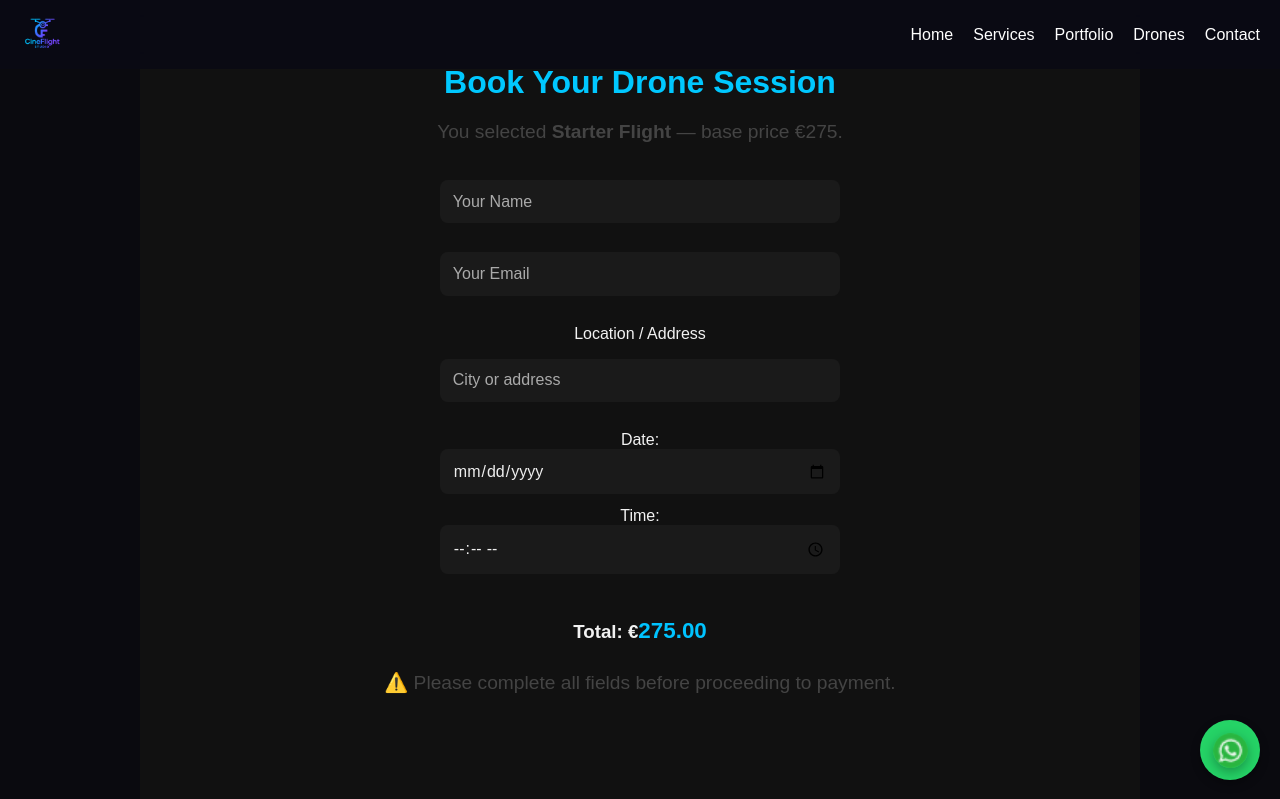
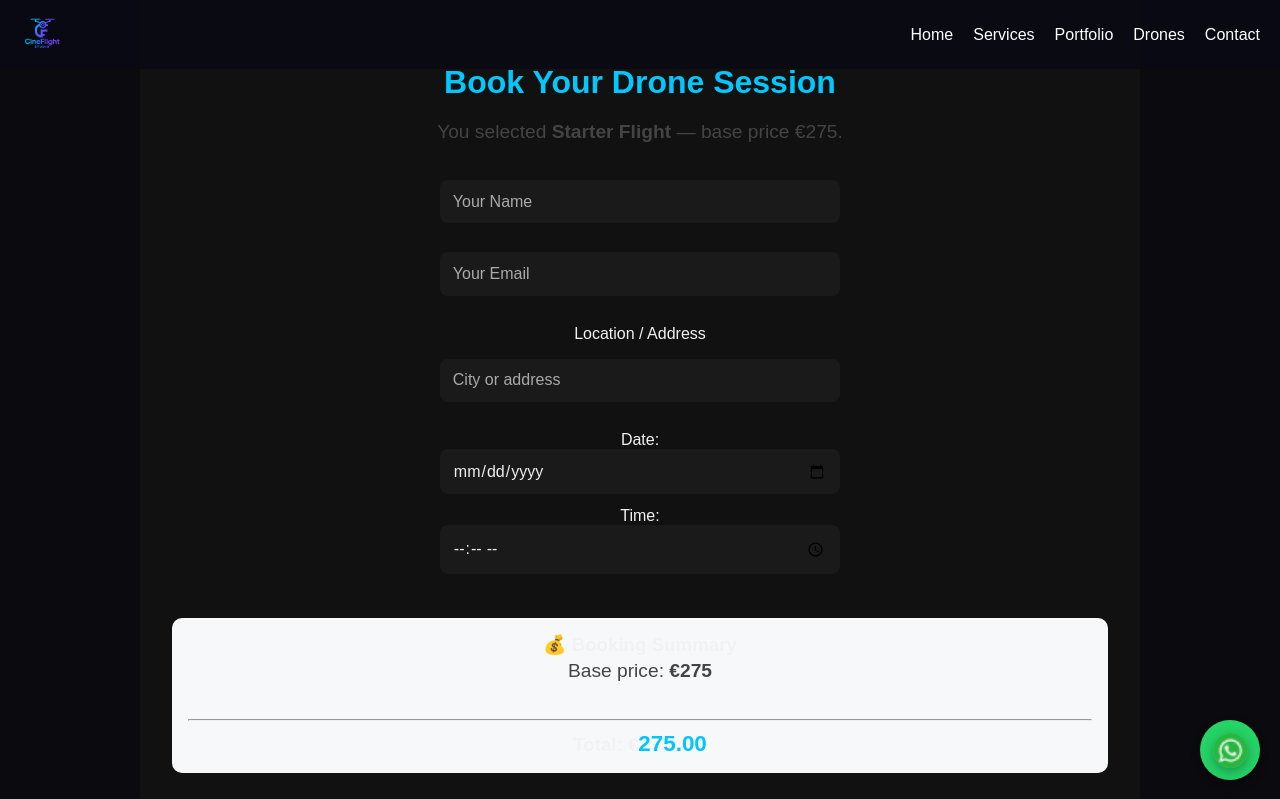
Before and after one commit to CineFlight-studio/cineflightstudio, a React (Vite) app: page /booking in a window 1280 px wide. Shown: the top 799 px of the page. Built offline with nearby package versions, Linux system fonts and the light colour scheme.

Commit message:
Updated booking page

```diff
--- a/src/pages/Booking.jsx
+++ b/src/pages/Booking.jsx
@@ -9,9 +9,10 @@ function Booking() {
 
   const packageName = query.get("package") || "Starter Flight"
   const priceFromQuery = query.get("price")
+  const travelFromQuery = parseFloat(query.get("travelKm")) || 0
   const summary = query.get("summary") ? JSON.parse(decodeURIComponent(query.get("summary"))) : null
 
-  // 🎯 base price table
+  // 🎯 Base price table
   const PACKAGE_PRICES = {
     "Starter Flight": 275,
     "Cinematic Premium": 650,
@@ -32,27 +33,29 @@ function Booking() {
     location: "",
   })
 
-  const [distanceKm, setDistanceKm] = useState(null)
+  const [distanceKm, setDistanceKm] = useState(travelFromQuery || null)
   const [travelFee, setTravelFee] = useState(0)
   const [totalPrice, setTotalPrice] = useState(PACKAGE_PRICES[packageName])
   const [canPay, setCanPay] = useState(false)
   const [paid, setPaid] = useState(false)
 
-  // validate form
+  // 🧩 Validate form before payment
   useEffect(() => {
     const { name, email, service, date, time, location } = formData
     const valid = name && email && service && date && time && location
     setCanPay(valid)
   }, [formData])
 
-  // recalc total when distance changes
+  // 💶 Recalculate total when distance changes
   useEffect(() => {
     const base = PACKAGE_PRICES[packageName]
-    const extra = distanceKm && distanceKm > INCLUDED_KM ? (distanceKm - INCLUDED_KM) * PRICE_PER_KM : 0
+    const km = distanceKm ? parseFloat(distanceKm) : 0
+    const extra = km > INCLUDED_KM ? (km - INCLUDED_KM) * PRICE_PER_KM : 0
     setTravelFee(extra)
     setTotalPrice((base + extra).toFixed(2))
   }, [distanceKm, packageName])
 
+  // 📍 Handle input change
   const handleChange = (e) => {
     const { name, value } = e.target
     setFormData((prev) => ({ ...prev, [name]: value }))
@@ -60,7 +63,7 @@ function Booking() {
 
   // 🌍 Get distance using Nominatim API
   const handleLocationBlur = async () => {
-    if (!formData.location) return
+    if (!formData.location || packageName === "Custom Project") return // Custom already includes travel
     try {
       const baseResp = await fetch(
         `https://nominatim.openstreetmap.org/search?format=json&q=${encodeURIComponent(BASE_LOCATION)}`
@@ -73,7 +76,7 @@ function Booking() {
       const [userData] = await userResp.json()
 
       if (baseData && userData) {
-        const R = 6371 // earth radius km
+        const R = 6371 // Earth radius (km)
         const dLat = ((userData.lat - baseData.lat) * Math.PI) / 180
         const dLon = ((userData.lon - baseData.lon) * Math.PI) / 180
         const a =
@@ -155,16 +158,29 @@ function Booking() {
             </div>
           </form>
 
-          {distanceKm && (
-            <p>
-              📍 Estimated distance: <strong>{distanceKm} km</strong> — travel fee €{travelFee.toFixed(2)}
-            </p>
-          )}
+          {/* PRICE SUMMARY */}
+          <div
+            className="price-summary"
+            style={{
+              marginTop: "1rem",
+              padding: "1rem",
+              borderRadius: "10px",
+              background: "#f6f8fa",
+            }}
+          >
+            <h3>💰 Booking Summary</h3>
+            <p>Base price: <strong>€{PACKAGE_PRICES[packageName]}</strong></p>
+            {distanceKm !== null && (
+              <>
+                <p>📍 Estimated distance: <strong>{distanceKm} km</strong></p>
+                <p>🚗 Travel fee: <strong>€{travelFee.toFixed(2)}</strong></p>
+              </>
+            )}
+            <hr style={{ margin: "10px 0" }} />
+            <h3>Total: €<span className="price-highlight">{totalPrice}</span></h3>
+          </div>
 
-          <h3 style={{ marginTop: "1rem" }}>
-            Total: €<span className="price-highlight">{totalPrice}</span>
-          </h3>
-
+          {/* PAYPAL */}
           <div style={{ marginTop: "1.5rem" }}>
             <PayPalScriptProvider
               options={{
@@ -175,8 +191,8 @@ function Booking() {
               <PayPalButtons
                 style={{ layout: "vertical" }}
                 disabled={!canPay}
-                createOrder={(data, actions) => {
-                  return actions.order.create({
+                createOrder={(data, actions) =>
+                  actions.order.create({
                     purchase_units: [
                       {
                         description: `CineFlight Studio - ${formData.service}`,
@@ -184,7 +200,7 @@ function Booking() {
                       },
                     ],
                   })
-                }}
+                }
                 onApprove={async (data, actions) => {
                   await actions.order.capture()
                   setPaid(true)
@@ -203,8 +219,10 @@ function Booking() {
         <div>
           <h3>✅ Payment Successful!</h3>
           <p>
-            Thank you, {formData.name}! Your booking for <strong>{formData.service}</strong> on{" "}
-            <strong>{formData.date}</strong> at <strong>{formData.time}</strong> is confirmed.
+            Thank you, {formData.name}! Your booking for{" "}
+            <strong>{formData.service}</strong> on{" "}
+            <strong>{formData.date}</strong> at{" "}
+            <strong>{formData.time}</strong> is confirmed.
           </p>
           <p>We’ll contact you soon to confirm travel details to {formData.location}.</p>
         </div>
```
